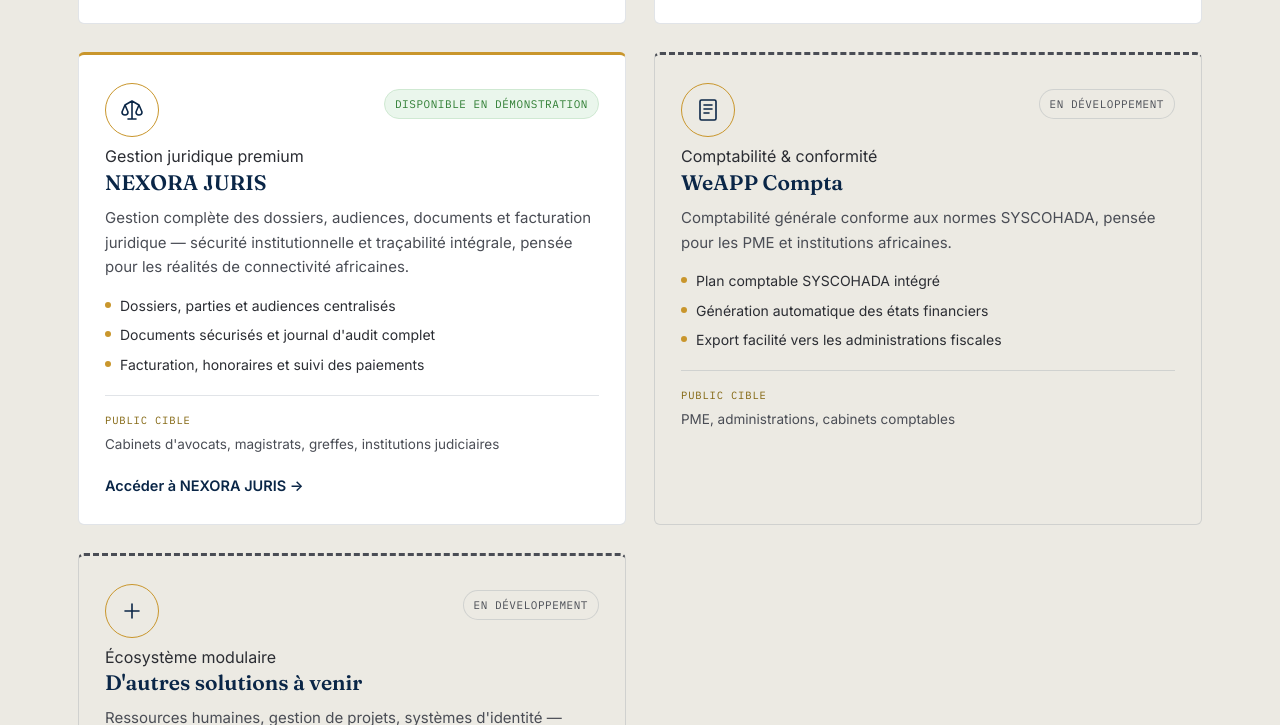
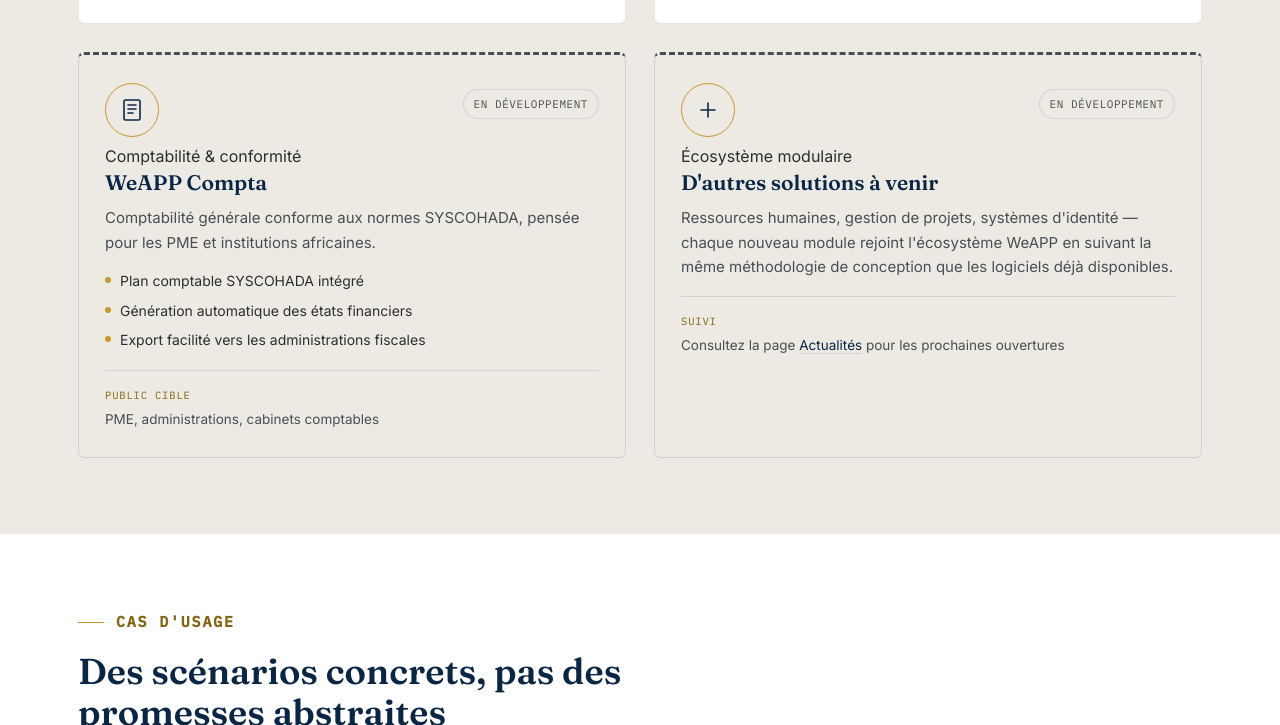
Before and after one commit to tmbuta-design/weapp-site, a plain HTML site: page demo-logiciels.html in a window 1280 px wide. Shown: the part 1790-2515 px from the top of the page. Drawn offline with Linux system fonts and the light colour scheme.

Commit message:
Add files via upload

```diff
--- a/demo-logiciels.html
+++ b/demo-logiciels.html
@@ -9,12 +9,9 @@
 <link rel="preconnect" href="https://fonts.gstatic.com" crossorigin>
 <link href="https://fonts.googleapis.com/css2?family=Fraunces:opsz,wght@9..144,400;9..144,500;9..144,600;9..144,700&family=Inter:wght@400;500;600;700&family=IBM+Plex+Mono:wght@400;500&display=swap" rel="stylesheet">
 <link rel="stylesheet" href="css/style.css">
-<link rel="icon" href="assets/favicon.ico" sizes="any">
-<link rel="icon" type="image/png" sizes="16x16" href="assets/favicon-16.png">
 <link rel="icon" type="image/png" sizes="32x32" href="assets/favicon-32.png">
 <link rel="icon" type="image/png" sizes="192x192" href="assets/favicon-192.png">
-<link rel="icon" type="image/png" sizes="512x512" href="assets/favicon-512.png">
-<link rel="apple-touch-icon" sizes="180x180" href="assets/apple-touch-icon.png">
+<link rel="apple-touch-icon" href="assets/favicon-192.png">
 </head>
 <body>
 
@@ -116,7 +113,7 @@
     <div class="container">
       <div class="section-head">
         <span class="eyebrow">Nos logiciels</span>
-        <h2>Trois solutions disponibles en démonstration, un même socle de rigueur</h2>
+        <h2>Nos solutions disponibles en démonstration, un même socle de rigueur</h2>
         <p>Chaque logiciel WeAPP répond à un besoin métier précis. Tous partagent la même architecture de sécurité, la même documentation complète, et la même politique de test encadrée de 30 jours.</p>
       </div>
 
@@ -138,7 +135,7 @@
             <li>Rapports d'activité générés automatiquement</li>
           </ul>
           <div class="software-audience"><span>Public cible</span>Ministères, ONG logistiques, PME de transport et de distribution</div>
-          <a href="https://app.woldius.com/connexion" target="_blank" rel="noopener" class="software-cta">Accéder à WeAPP Logistics →</a>
+          <a href="https://weapp.woldius.com/connexion" target="_blank" rel="noopener" class="software-cta">Accéder à WeAPP Logistics →</a>
         </article>
 
         <article class="software-card">
@@ -158,25 +155,6 @@
           </ul>
           <div class="software-audience"><span>Public cible</span>Ambassades, administrations publiques, ONG multi-projets</div>
           <a href="https://portail.woldius.com/efinance" target="_blank" rel="noopener" class="software-cta">Accéder à Woldius eFinance →</a>
-        </article>
-
-        <article class="software-card">
-          <div class="software-card-head">
-            <div class="card-icon">
-              <svg viewBox="0 0 24 24" fill="none" stroke="currentColor" stroke-width="1.6" stroke-linecap="round" stroke-linejoin="round" aria-hidden="true"><path d="M12 3v18M12 3l-7 4M12 3l7 4M5 7l-3 7a3 3 0 0 0 6 0L5 7zM19 7l-3 7a3 3 0 0 0 6 0l-3-7zM8 21h8"/></svg>
-            </div>
-            <span class="software-status">Disponible en démonstration</span>
-          </div>
-          <span class="tag">Gestion juridique premium</span>
-          <h3>NEXORA JURIS</h3>
-          <p>Gestion complète des dossiers, audiences, documents et facturation juridique — sécurité institutionnelle et traçabilité intégrale, pensée pour les réalités de connectivité africaines.</p>
-          <ul class="software-points">
-            <li>Dossiers, parties et audiences centralisés</li>
-            <li>Documents sécurisés et journal d'audit complet</li>
-            <li>Facturation, honoraires et suivi des paiements</li>
-          </ul>
-          <div class="software-audience"><span>Public cible</span>Cabinets d'avocats, magistrats, greffes, institutions judiciaires</div>
-          <a href="https://nexora.woldius.com" target="_blank" rel="noopener" class="software-cta">Accéder à NEXORA JURIS →</a>
         </article>
 
         <article class="software-card software-card-future">
```
